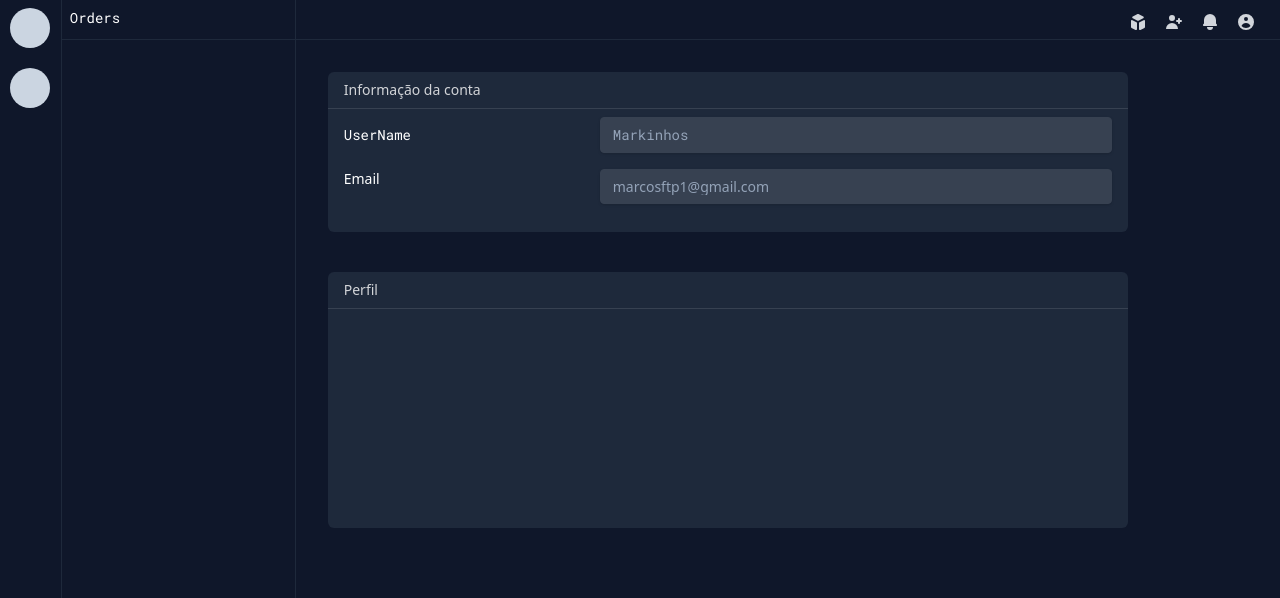
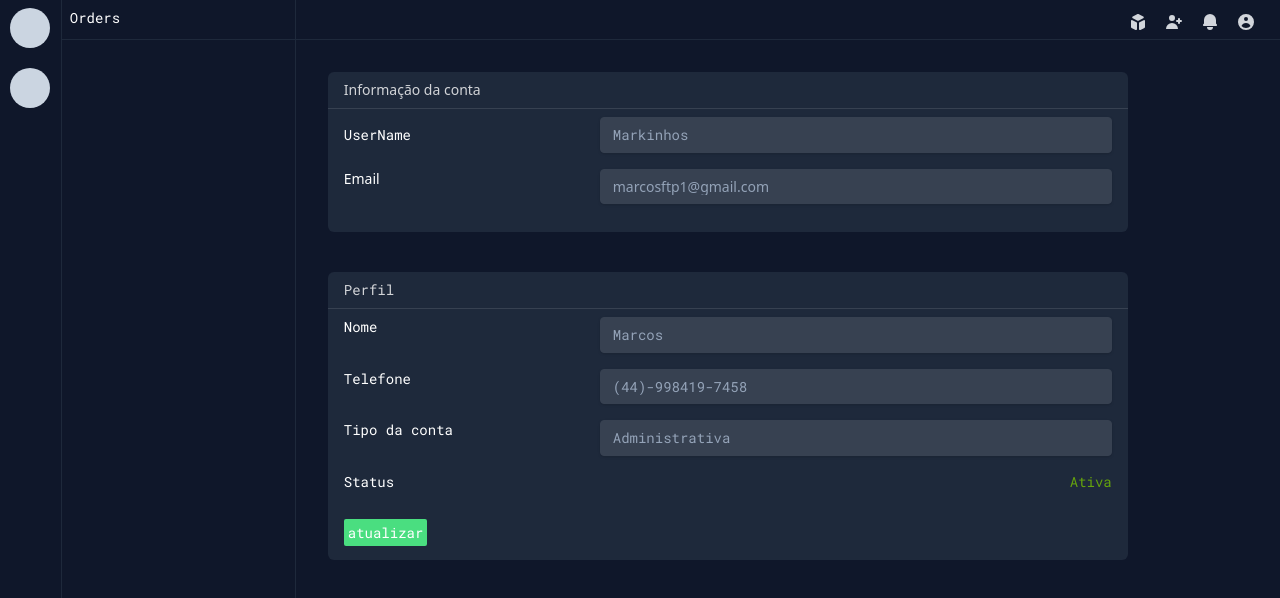
Before and after one commit to Marcos-Nacimento/onboarding, a React (Create React App) app: page /account in a window 1280 px wide. Shown: the top 598 px of the page. Built offline with nearby package versions, Linux system fonts and the light colour scheme.

Commit message:
adding profile

```diff
--- a/src/pages/account.tsx
+++ b/src/pages/account.tsx
@@ -1,6 +1,8 @@
-import React from "react";
+import React, { useState } from "react";
 
 const Account: React.FC = () => {
+    let [name, setName] = useState<string>('Marcos');
+
     return (
         <div className="flex flex-col space-y-10 p-8 select-none">
             <div className="h-40 w-auto max-w-[50rem] bg-slate-800 rounded-md">
@@ -26,11 +28,44 @@ const Account: React.FC = () => {
                     />
                 </div>
             </div>
-            <div className="h-64 w-auto max-w-[50rem] bg-slate-800 rounded-md">
+            <div className="h-72 w-auto max-w-[50rem] bg-slate-800 rounded-md font-body">
                 <div className="border border-x-0 border-t-0 border-gray-700">
                     <p className="text-white text-sm p-2 ml-2 opacity-80">Perfil</p>
                 </div>
-
+                <div className="flex justify-between px-4 py-2">
+                    <p className="text-white text-sm">Nome</p>
+                    <input
+                        type="text"
+                        className="shadow appearance-none bg-gray-700 border-gray-700 border rounded w-full max-w-lg py-2 px-3 text-slate-400 text-sm leading-tight focus:outline-none focus:shadow-outline"
+                        onChange={(text) => setName(text.target.value)}
+                        maxLength={100}
+                        value={name}
+                    />
+                </div>
+                <div className="flex justify-between px-4 py-2">
+                    <p className="text-white text-sm">Telefone</p>
+                    <input
+                        type="text"
+                        className="shadow appearance-none bg-gray-700 border-gray-700 border rounded w-full max-w-lg py-2 px-3 text-slate-400 text-sm leading-tight focus:outline-none focus:shadow-outline"
+                        value="(44)-998419-7458"
+                    />
+                </div>
+                <div className="flex justify-between px-4 py-2">
+                    <p className="text-white text-sm">Tipo da conta</p>
+                    <input
+                        type="text"
+                        className="shadow appearance-none bg-gray-700 border-gray-700 border rounded w-full max-w-lg py-2 px-3 text-slate-400 text-sm leading-tight focus:outline-none focus:shadow-outline"
+                        value="Administrativa"
+                        readOnly
+                    />
+                </div>
+                <div className="flex justify-between px-4 py-2 mb-5">
+                    <p className="text-white text-sm">Status</p>
+                    <p className="text-lime-600 text-sm">Ativa</p>
+                </div>
+                <span className="ml-4 bg-green-400 cursor-pointer text-white text-sm rounded-sm p-1">
+                    atualizar
+                </span>
             </div>
         </div>
     );
```
